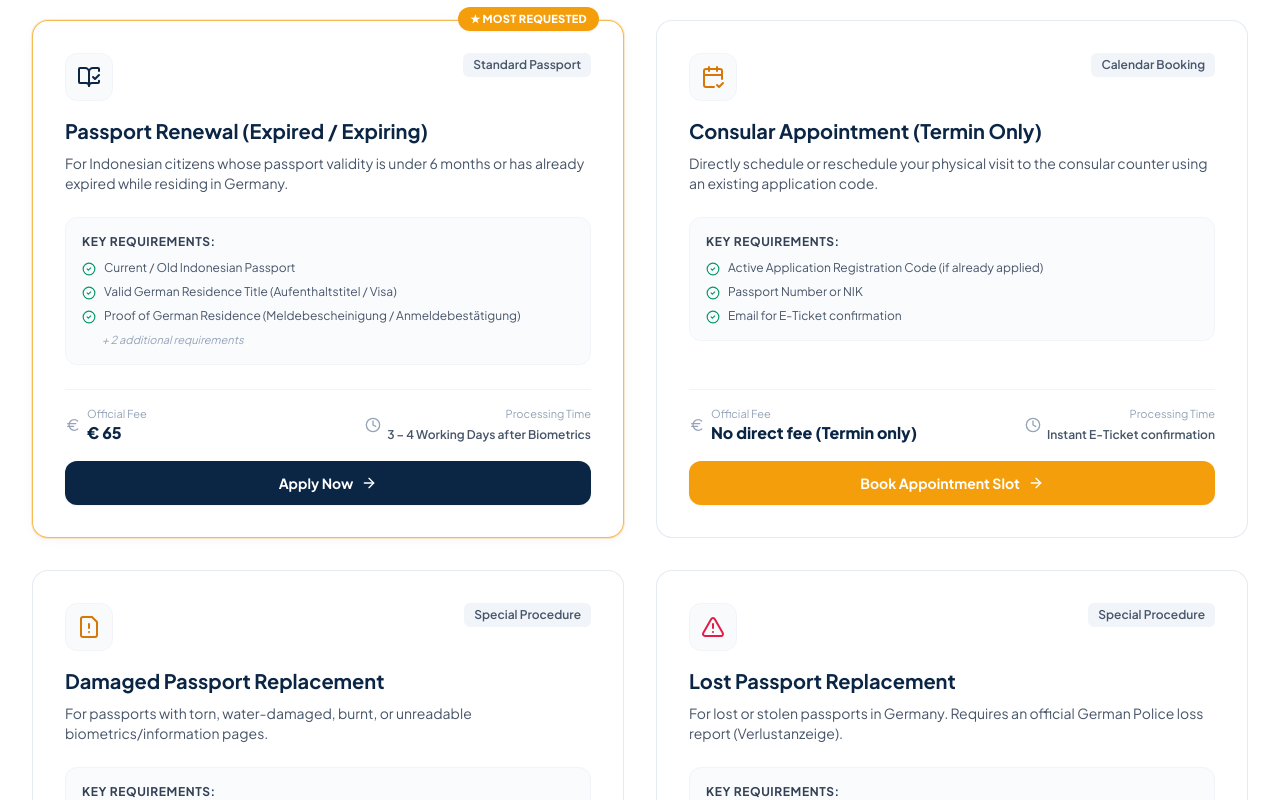
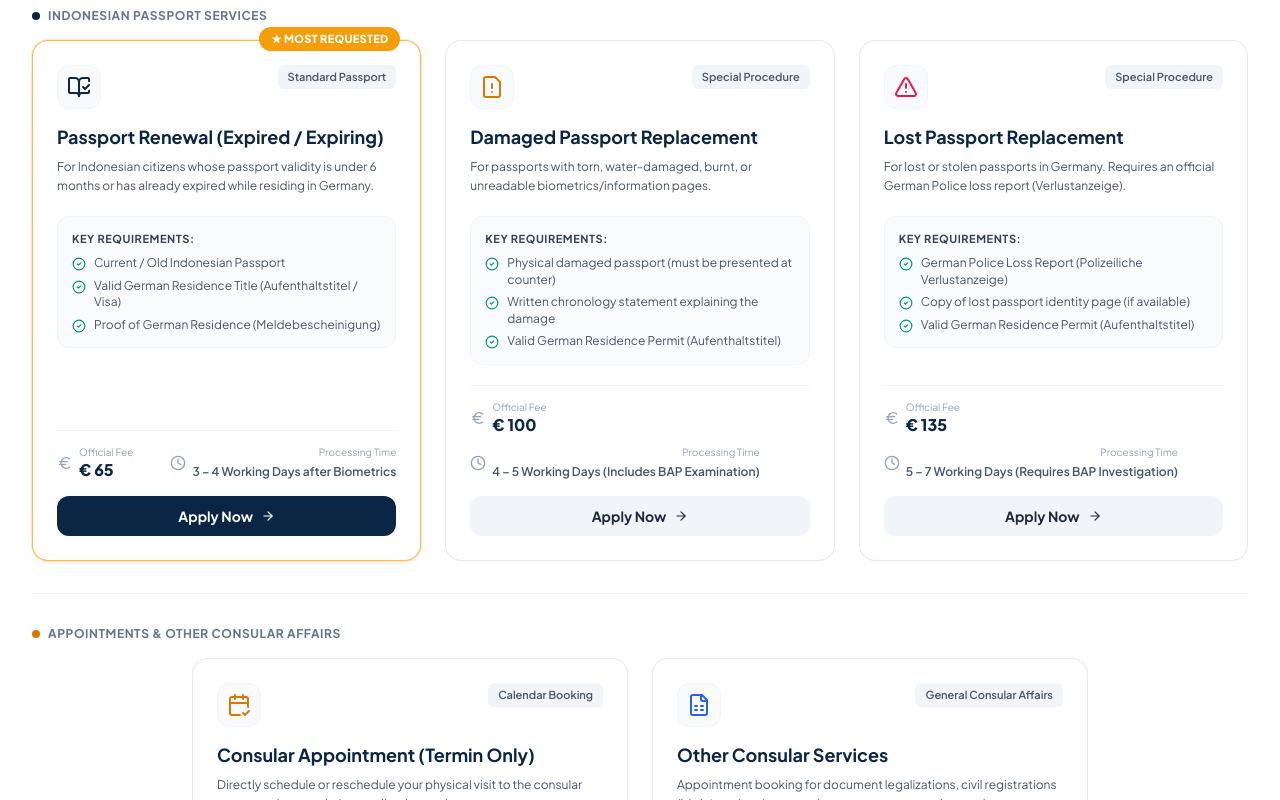
Before and after one commit to rahmadar-if/sunny-kjri-frankfurt, a React (Vite) app: page / in a window 1280 px wide. Shown: the part 1040-1840 px from the top of the page. Built offline with nearby package versions, Linux system fonts and the light colour scheme.

Commit message:
feat(services): restructure into 5 cards (3 passport cards top, 2 appointment & other consular services bottom with free-text note)

```diff
--- a/src/components/ServiceCatalog.tsx
+++ b/src/components/ServiceCatalog.tsx
@@ -7,7 +7,8 @@ import {
   CheckCircle2,
   ArrowRight,
   Euro,
-  Clock
+  Clock,
+  FileSpreadsheet
 } from 'lucide-react';
 import { Language, ServiceItem } from '../types';
 import { translations } from '../data/translations';
@@ -27,40 +28,30 @@ export const ServiceCatalog: React.FC<ServiceCatalogProps> = ({
   const getServiceIcon = (iconName: string) => {
     switch (iconName) {
       case 'BookOpenCheck':
-        return <BookOpenCheck className="w-6 h-6 text-sunny-navy" />;
+        return <BookOpenCheck className="w-5 h-5 sm:w-6 sm:h-6 text-sunny-navy" />;
       case 'CalendarCheck2':
-        return <CalendarCheck2 className="w-6 h-6 text-sunny-goldHover" />;
+        return <CalendarCheck2 className="w-5 h-5 sm:w-6 sm:h-6 text-sunny-goldHover" />;
       case 'FileWarning':
-        return <FileWarning className="w-6 h-6 text-amber-600" />;
+        return <FileWarning className="w-5 h-5 sm:w-6 sm:h-6 text-amber-600" />;
       case 'AlertTriangle':
-        return <AlertTriangle className="w-6 h-6 text-rose-600" />;
+        return <AlertTriangle className="w-5 h-5 sm:w-6 sm:h-6 text-rose-600" />;
+      case 'FileSpreadsheet':
+        return <FileSpreadsheet className="w-5 h-5 sm:w-6 sm:h-6 text-blue-600" />;
       default:
-        return <BookOpenCheck className="w-6 h-6 text-sunny-navy" />;
+        return <BookOpenCheck className="w-5 h-5 sm:w-6 sm:h-6 text-sunny-navy" />;
     }
   };
 
-  return (
-    <section id="services" className="py-16 sm:py-20 bg-white border-y border-slate-100 scroll-mt-16 sm:scroll-mt-20">
-      <div className="max-w-7xl mx-auto px-4 sm:px-6 lg:px-8">
+  const passportServices = servicesData.filter(s =>
+    ['passport-expired', 'passport-damaged', 'passport-lost'].includes(s.id)
+  );
 
-        {/* Section Header */}
-        <div className="text-center max-w-2xl mx-auto mb-12 sm:mb-16">
-          <span className="inline-block px-3 py-1 rounded-full bg-slate-100 text-sunny-navy text-xs font-bold tracking-wide uppercase mb-3">
-            {t.services.sectionBadge}
-          </span>
-          <h2 className="text-2xl sm:text-4xl font-extrabold text-sunny-navy tracking-tight">
-            {t.services.sectionTitle}
-          </h2>
-          <p className="mt-3 text-sm sm:text-base text-slate-600">
-            {t.services.sectionSubtitle}
-          </p>
-        </div>
+  const bottomServices = servicesData.filter(s =>
+    ['passport-appointment-only', 'other-consular-services'].includes(s.id)
+  );
 
-        {/* 4 Bento Service Cards Grid */}
-        <div className="grid grid-cols-1 md:grid-cols-2 gap-6 lg:gap-8">
-          {servicesData.map((service) => {
-            const isPopular = service.id === 'passport-expired';
-            const isTerminOnly = service.id === 'passport-appointment-only';
+  const renderServiceCard = (service: ServiceItem, isPopular = false) => {
+    const isTerminOrOther = service.id === 'passport-appointment-only' || service.id === 'other-consular-services';
     const title = lang === 'en' ? service.titleEn : service.titleId;
     const tag = lang === 'en' ? service.tagEn : service.tagId;
     const description = lang === 'en' ? service.descriptionEn : service.descriptionId;
@@ -70,7 +61,7 @@ export const ServiceCatalog: React.FC<ServiceCatalogProps> = ({
     return (
       <div
         key={service.id}
-                className={`relative flex flex-col justify-between bg-white rounded-2xl border transition-all duration-200 p-6 sm:p-8 hover:shadow-card-hover ${
+        className={`relative flex flex-col justify-between bg-white rounded-2xl border transition-all duration-200 p-5 sm:p-6 hover:shadow-card-hover ${
           isPopular
             ? 'border-sunny-gold/70 ring-1 ring-sunny-gold/20 shadow-soft'
             : 'border-slate-200/90 hover:border-slate-300'
@@ -78,63 +69,58 @@ export const ServiceCatalog: React.FC<ServiceCatalogProps> = ({
       >
         {/* Popular Ribbon Tag */}
         {isPopular && (
-                  <div className="absolute -top-3.5 right-6 px-3 py-1 rounded-full bg-gradient-to-r from-sunny-gold to-amber-500 text-white text-[11px] font-extrabold tracking-wide uppercase shadow-sm">
+          <div className="absolute -top-3.5 right-5 px-3 py-1 rounded-full bg-gradient-to-r from-sunny-gold to-amber-500 text-white text-[10px] sm:text-[11px] font-extrabold tracking-wide uppercase shadow-xs">
             ★ {t.services.popularBadge}
           </div>
         )}
 
         <div>
           {/* Top Bar: Icon & Tag */}
-                  <div className="flex items-start justify-between gap-4 mb-4">
-                    <div className="w-12 h-12 rounded-xl bg-slate-50 border border-slate-100 flex items-center justify-center">
+          <div className="flex items-start justify-between gap-3 mb-3.5">
+            <div className="w-11 h-11 rounded-xl bg-slate-50 border border-slate-100 flex items-center justify-center flex-shrink-0">
               {getServiceIcon(service.iconName)}
             </div>
-                    <span className="text-xs font-semibold px-2.5 py-1 rounded-md bg-slate-100 text-slate-600">
+            <span className="text-[11px] font-semibold px-2.5 py-1 rounded-md bg-slate-100 text-slate-600 truncate">
               {tag}
             </span>
           </div>
 
           {/* Title & Description */}
-                  <h3 className="text-lg sm:text-xl font-bold text-sunny-navy mb-2">
+          <h3 className="text-base sm:text-lg font-bold text-sunny-navy mb-1.5 leading-snug">
             {title}
           </h3>
-                  <p className="text-xs sm:text-sm text-slate-600 leading-relaxed mb-6">
+          <p className="text-xs text-slate-600 leading-relaxed mb-5 min-h-[36px]">
             {description}
           </p>
 
           {/* Key Requirements List */}
-                  <div className="bg-slate-50/70 rounded-xl p-4 border border-slate-100 mb-6">
-                    <div className="text-xs font-bold text-slate-700 uppercase tracking-wider mb-2.5">
+          <div className="bg-slate-50/70 rounded-xl p-3.5 border border-slate-100 mb-5">
+            <div className="text-[11px] font-bold text-slate-700 uppercase tracking-wider mb-2">
               {t.services.requirementsHeading}
             </div>
-                    <ul className="space-y-2">
+            <ul className="space-y-1.5">
               {requirements.slice(0, 3).map((req, idx) => (
                 <li key={idx} className="flex items-start gap-2 text-xs text-slate-600">
                   <CheckCircle2 className="w-3.5 h-3.5 text-emerald-600 mt-0.5 flex-shrink-0" />
-                          <span>{req}</span>
+                  <span className="leading-snug">{req}</span>
                 </li>
               ))}
-                      {requirements.length > 3 && (
-                        <li className="text-[11px] text-slate-400 italic pl-5">
-                          + {requirements.length - 3} {lang === 'en' ? 'additional requirements' : 'syarat tambahan'}
-                        </li>
-                      )}
             </ul>
           </div>
         </div>
 
         {/* Bottom Meta & Action Button */}
-                <div className="pt-4 border-t border-slate-100 mt-auto">
-                  <div className="flex items-center justify-between mb-4 flex-wrap gap-2">
+        <div className="pt-3.5 border-t border-slate-100 mt-auto">
+          <div className="flex items-center justify-between mb-3.5 flex-wrap gap-2">
             {/* Fee */}
             <div className="flex items-center gap-1.5">
               <Euro className="w-4 h-4 text-slate-400" />
               <div>
-                        <span className="text-[11px] text-slate-400 block -mb-0.5">
+                <span className="text-[10px] text-slate-400 block -mb-0.5">
                   {t.services.feeLabel}
                 </span>
-                        <span className="text-base font-extrabold text-sunny-navy">
-                          {service.feeEur === 0 ? t.services.freeFee : `€ ${service.feeEur}`}
+                <span className="text-sm sm:text-base font-extrabold text-sunny-navy">
+                  {service.feeEur === 0 ? (lang === 'en' ? 'Termin Booking' : 'Gratis / Termin') : `€ ${service.feeEur}`}
                 </span>
               </div>
             </div>
@@ -143,7 +129,7 @@ export const ServiceCatalog: React.FC<ServiceCatalogProps> = ({
             <div className="flex items-center gap-1.5 text-right">
               <Clock className="w-4 h-4 text-slate-400" />
               <div>
-                        <span className="text-[11px] text-slate-400 block -mb-0.5">
+                <span className="text-[10px] text-slate-400 block -mb-0.5">
                   {t.services.durationLabel}
                 </span>
                 <span className="text-xs font-semibold text-slate-600">
@@ -156,24 +142,72 @@ export const ServiceCatalog: React.FC<ServiceCatalogProps> = ({
           {/* Trigger Button */}
           <button
             onClick={() => onSelectService(service)}
-                    className={`w-full py-3 px-4 rounded-xl font-bold text-xs sm:text-sm flex items-center justify-center gap-2 transition-all cursor-pointer ${
+            className={`w-full py-2.5 px-4 rounded-xl font-bold text-xs sm:text-sm flex items-center justify-center gap-2 transition-all cursor-pointer ${
               isPopular
-                        ? 'bg-sunny-navy hover:bg-sunny-navyDark text-white shadow-sm hover:shadow active:scale-98'
-                        : isTerminOnly
-                        ? 'bg-amber-500 hover:bg-amber-600 text-white shadow-sm hover:shadow active:scale-98'
+                ? 'bg-sunny-navy hover:bg-sunny-navyDark text-white shadow-xs hover:shadow active:scale-98'
+                : isTerminOrOther
+                ? 'bg-amber-500 hover:bg-amber-600 text-white shadow-xs hover:shadow active:scale-98'
                 : 'bg-slate-100 hover:bg-sunny-navy hover:text-white text-slate-800 active:scale-98'
             }`}
           >
             <span>
-                      {isTerminOnly ? t.services.bookTerminBtn : t.services.applyBtn}
+              {service.id === 'passport-appointment-only' ? t.services.bookTerminBtn : t.services.applyBtn}
             </span>
-                    <ArrowRight className="w-4 h-4" />
+            <ArrowRight className="w-3.5 h-3.5" />
           </button>
         </div>
 
       </div>
     );
-          })}
+  };
+
+  return (
+    <section id="services" className="py-16 sm:py-20 bg-white border-y border-slate-100 scroll-mt-16 sm:scroll-mt-20">
+      <div className="max-w-7xl mx-auto px-4 sm:px-6 lg:px-8">
+
+        {/* Section Header */}
+        <div className="text-center max-w-2xl mx-auto mb-10 sm:mb-14">
+          <span className="inline-block px-3 py-1 rounded-full bg-slate-100 text-sunny-navy text-xs font-bold tracking-wide uppercase mb-3">
+            {t.services.sectionBadge}
+          </span>
+          <h2 className="text-2xl sm:text-4xl font-extrabold text-sunny-navy tracking-tight">
+            {t.services.sectionTitle}
+          </h2>
+          <p className="mt-2 text-xs sm:text-base text-slate-600">
+            {t.services.sectionSubtitle}
+          </p>
+        </div>
+
+        {/* Line 1: 3 Passport Service Cards */}
+        <div className="mb-4">
+          <div className="flex items-center gap-2 mb-4">
+            <span className="w-2 h-2 rounded-full bg-sunny-navy" />
+            <span className="text-xs font-bold uppercase tracking-wider text-slate-500">
+              {lang === 'en' ? 'Indonesian Passport Services' : 'Pelayanan Paspor Republik Indonesia'}
+            </span>
+          </div>
+
+          <div className="grid grid-cols-1 md:grid-cols-3 gap-6">
+            {passportServices.map((service) =>
+              renderServiceCard(service, service.id === 'passport-expired')
+            )}
+          </div>
+        </div>
+
+        {/* Line 2: 2 Cards (Consular Appointment & Other Services) */}
+        <div className="mt-8 pt-8 border-t border-slate-100">
+          <div className="flex items-center gap-2 mb-4">
+            <span className="w-2 h-2 rounded-full bg-sunny-goldHover" />
+            <span className="text-xs font-bold uppercase tracking-wider text-slate-500">
+              {lang === 'en' ? 'Appointments & Other Consular Affairs' : 'Reservasi Termin & Pelayanan Konsuler Lainnya'}
+            </span>
+          </div>
+
+          <div className="grid grid-cols-1 md:grid-cols-2 gap-6 max-w-4xl mx-auto">
+            {bottomServices.map((service) =>
+              renderServiceCard(service, false)
+            )}
+          </div>
         </div>
 
       </div>
--- a/src/data/services.ts
+++ b/src/data/services.ts
@@ -1,6 +1,7 @@
 import { ServiceItem } from '../types';
 
 export const servicesData: ServiceItem[] = [
+  // Top Row: Passport Services
   {
     id: 'passport-expired',
     titleEn: 'Passport Renewal (Expired / Expiring)',
@@ -16,18 +17,68 @@ export const servicesData: ServiceItem[] = [
     requiredDocsEn: [
       'Current / Old Indonesian Passport',
       'Valid German Residence Title (Aufenthaltstitel / Visa)',
-      'Proof of German Residence (Meldebescheinigung / Anmeldebestätigung)',
-      'Peduli WNI Lapor Diri Registration Confirmation',
-      'Indonesian KTP or Birth Certificate (Akta Lahir)'
+      'Proof of German Residence (Meldebescheinigung)',
+      'Peduli WNI Lapor Diri Registration Confirmation'
     ],
     requiredDocsId: [
       'Paspor Lama / Asli yang akan diganti',
       'Izin Tinggal Jerman yang masih berlaku (Aufenthaltstitel / Visa)',
       'Surat Keterangan Domisili Jerman (Meldebescheinigung)',
-      'Bukti Konfirmasi Lapor Diri di Portal Peduli WNI',
-      'Fotokopi KTP Indonesia atau Akta Kelahiran'
+      'Bukti Konfirmasi Lapor Diri di Portal Peduli WNI'
     ]
   },
+  {
+    id: 'passport-damaged',
+    titleEn: 'Damaged Passport Replacement',
+    titleId: 'Penggantian Paspor Rusak',
+    tagEn: 'Special Procedure',
+    tagId: 'Prosedur Khusus',
+    descriptionEn: 'For passports with torn, water-damaged, burnt, or unreadable biometrics/information pages.',
+    descriptionId: 'Bagi paspor yang sobek, terkena air, terbakar, halaman data tidak terbaca, atau rusak fisik lainnya.',
+    feeEur: 100, // Includes fee + damage fine
+    durationEn: '4 – 5 Working Days (Includes BAP Examination)',
+    durationId: '4 – 5 Hari Kerja (Termasuk Pemeriksaan BAP)',
+    iconName: 'FileWarning',
+    requiredDocsEn: [
+      'Physical damaged passport (must be presented at counter)',
+      'Written chronology statement explaining the damage',
+      'Valid German Residence Permit (Aufenthaltstitel)',
+      'Proof of German Residence (Meldebescheinigung)'
+    ],
+    requiredDocsId: [
+      'Fisik paspor yang rusak (wajib dibawa saat kehadiran loket)',
+      'Surat pernyataan kronologi penyebab kerusakan',
+      'Izin Tinggal Jerman yang sah (Aufenthaltstitel)',
+      'Bukti Domisili Jerman (Meldebescheinigung)'
+    ]
+  },
+  {
+    id: 'passport-lost',
+    titleEn: 'Lost Passport Replacement',
+    titleId: 'Penggantian Paspor Hilang',
+    tagEn: 'Special Procedure',
+    tagId: 'Prosedur Khusus',
+    descriptionEn: 'For lost or stolen passports in Germany. Requires an official German Police loss report (Verlustanzeige).',
+    descriptionId: 'Bagi paspor yang hilang atau dicuri di wilayah Jerman. Memerlukan surat laporan kehilangan dari kepolisian Jerman.',
+    feeEur: 135, // Includes fee + lost passport fine
+    durationEn: '5 – 7 Working Days (Requires BAP Investigation)',
+    durationId: '5 – 7 Hari Kerja (Memerlukan Pemeriksaan BAP)',
+    iconName: 'AlertTriangle',
+    requiredDocsEn: [
+      'German Police Loss Report (Polizeiliche Verlustanzeige)',
+      'Copy of lost passport identity page (if available)',
+      'Valid German Residence Permit (Aufenthaltstitel)',
+      'Proof of German Residence (Meldebescheinigung)'
+    ],
+    requiredDocsId: [
+      'Surat Keterangan Kehilangan Kepolisian Jerman (Verlustanzeige)',
+      'Fotokopi paspor yang hilang (jika ada)',
+      'Izin Tinggal Jerman aktif (Aufenthaltstitel)',
+      'Surat Domisili Jerman (Meldebescheinigung)'
+    ]
+  },
+
+  // Bottom Row: Consular Appointment & Other Services
   {
     id: 'passport-appointment-only',
     titleEn: 'Consular Appointment (Termin Only)',
@@ -52,59 +103,28 @@ export const servicesData: ServiceItem[] = [
     ]
   },
   {
-    id: 'passport-damaged',
-    titleEn: 'Damaged Passport Replacement',
-    titleId: 'Penggantian Paspor Rusak',
-    tagEn: 'Special Procedure',
-    tagId: 'Prosedur Khusus',
-    descriptionEn: 'For passports with torn, water-damaged, burnt, or unreadable biometrics/information pages.',
-    descriptionId: 'Bagi paspor yang sobek, terkena air, terbakar, halaman data tidak terbaca, atau rusak fisik lainnya.',
-    feeEur: 100, // Includes fee + damage fine
-    durationEn: '4 – 5 Working Days (Includes BAP Examination)',
-    durationId: '4 – 5 Hari Kerja (Termasuk Pemeriksaan BAP)',
-    iconName: 'FileWarning',
+    id: 'other-consular-services',
+    titleEn: 'Other Consular Services',
+    titleId: 'Layanan Lainnya',
+    tagEn: 'General Consular Affairs',
+    tagId: 'Kekonsuleran & Legalisasi',
+    descriptionEn: 'Appointment booking for document legalizations, civil registrations (birth/marriage), attestations, or custom consular needs.',
+    descriptionId: 'Pemesanan janji temu untuk legalisasi dokumen, pencatatan sipil (kelahiran/pernikahan), surat keterangan, dan urusan konsuler lainnya.',
+    feeEur: 0,
+    durationEn: 'Scheduled by Termin',
+    durationId: 'Sesuai Jadwal Termin',
+    iconName: 'FileSpreadsheet',
     requiredDocsEn: [
-      'Physical damaged passport (must be presented at counter)',
-      'Written chronology statement explaining the damage',
-      'Valid German Residence Permit (Aufenthaltstitel)',
-      'Proof of German Residence (Meldebescheinigung)',
+      'Original documents to be legalized or registered',
+      'Valid Indonesian Passport or KTP',
+      'Valid German Residence Title (Aufenthaltstitel)',
       'Peduli WNI Lapor Diri Confirmation'
     ],
     requiredDocsId: [
-      'Fisik paspor yang rusak (wajib dibawa saat kehadiran loket)',
-      'Surat pernyataan kronologi penyebab kerusakan',
-      'Izin Tinggal Jerman yang sah (Aufenthaltstitel)',
-      'Bukti Domisili Jerman (Meldebescheinigung)',
+      'Dokumen asli yang akan dilegalisasi atau dicatatkan',
+      'Paspor Indonesia asli atau KTP yang sah',
+      'Izin Tinggal Jerman (Aufenthaltstitel)',
       'Bukti Lapor Diri di Portal Peduli WNI'
-    ]
-  },
-  {
-    id: 'passport-lost',
-    titleEn: 'Lost Passport Replacement',
-    titleId: 'Penggantian Paspor Hilang',
-    tagEn: 'Special Procedure',
-    tagId: 'Prosedur Khusus',
-    descriptionEn: 'For lost or stolen passports in Germany. Requires an official German Police loss report (Verlustanzeige).',
-    descriptionId: 'Bagi paspor yang hilang atau dicuri di wilayah Jerman. Memerlukan surat laporan kehilangan dari kepolisian Jerman.',
-    feeEur: 135, // Includes fee + lost passport fine
-    durationEn: '5 – 7 Working Days (Requires BAP Investigation)',
-    durationId: '5 – 7 Hari Kerja (Memerlukan Pemeriksaan BAP)',
-    iconName: 'AlertTriangle',
-    requiredDocsEn: [
-      'German Police Loss Report (Polizeiliche Verlustanzeige / Tagebuchnummer)',
-      'Copy of lost passport identity page (if available)',
-      'Valid German Residence Permit (Aufenthaltstitel) or Visa',
-      'Proof of German Residence (Meldebescheinigung)',
-      'Peduli WNI Lapor Diri Confirmation',
-      'Chronological statement of loss for BAP investigation'
-    ],
-    requiredDocsId: [
-      'Surat Keterangan Kehilangan Kepolisian Jerman (Verlustanzeige)',
-      'Fotokopi paspor yang hilang (jika ada)',
-      'Izin Tinggal Jerman aktif (Aufenthaltstitel) atau Visa',
-      'Surat Domisili Jerman (Meldebescheinigung)',
-      'Bukti Lapor Diri di Portal Peduli WNI',
-      'Kronologi tertulis kehilangan untuk keperluan BAP'
     ]
   }
 ];
--- a/src/types/index.ts
+++ b/src/types/index.ts
@@ -4,7 +4,8 @@ export type ServiceType =
   | 'passport-expired'
   | 'passport-appointment-only'
   | 'passport-damaged'
-  | 'passport-lost';
+  | 'passport-lost'
+  | 'other-consular-services';
 
 export interface ServiceItem {
   id: ServiceType;
```
Also changed, not shown: src/components/WizardModal.tsx (+55 -7 lines). Lines whose indentation alone changed are shown as unchanged.
